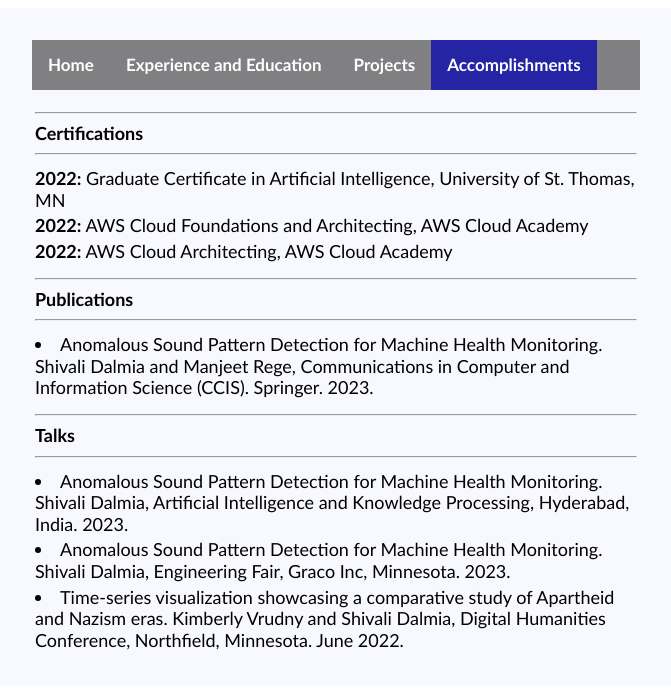
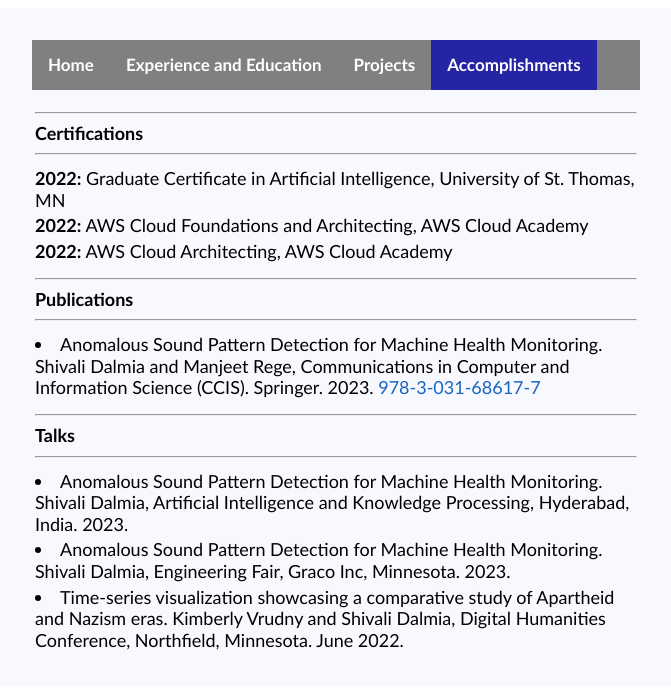
Before and after one commit to shivalidalmia/shivalidalmia.github.io, a plain HTML site: page accomplishments.html in a window 1280 px wide. Shown: the whole page, without its empty margins (308-979 px from the left). Drawn offline with Linux system fonts and the light colour scheme; some icons are missing.

Commit message:
Add publication

```diff
--- a/accomplishments.html
+++ b/accomplishments.html
@@ -62,7 +62,9 @@
                 </tr>
                 <tr align="left">
                     <td><li>Anomalous Sound Pattern Detection for Machine Health Monitoring. Shivali Dalmia and Manjeet Rege, Communications in
-                        Computer and Information Science (CCIS). Springer. 2023.</li></td>
+                        Computer and Information Science (CCIS). Springer. 2023.
+                        <a href="https://link.springer.com/chapter/10.1007/978-3-031-68617-7_4">978-3-031-68617-7</a>
+                    </li></td>
                 </tr>
             </table>
         </div>
```
